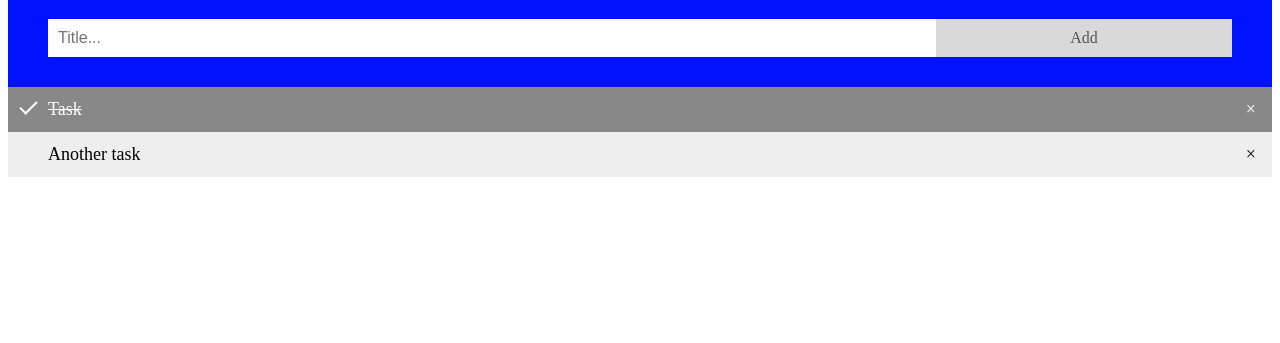
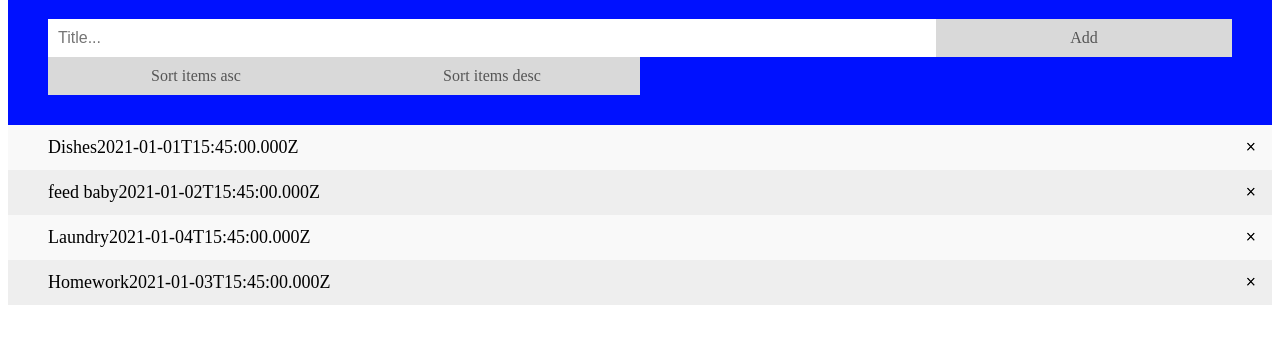
Before and after one commit to VladVynnyk/PR_5_ToDo, a plain HTML site: page index.html in a window 1280 px wide. Shown: the part 99-442 px from the top of the page. Drawn offline with Linux system fonts and the light colour scheme.

Commit message:
Added buttons for sorting array and created array for tasks. Also updated functions for adding elements.

```diff
--- a/index.html
+++ b/index.html
@@ -12,11 +12,11 @@
         <h1>My To Do List</h1>
         <input type="text" id="myInput" placeholder="Title...">
         <span onclick="newElement()" class="addBtn">Add</span>
+        <span class="sortBtn" onclick="sortElems()">Sort items asc</span>
+        <span class="sortBtn">Sort items desc</span>
       </div>
 
-      <ul id="myUL">
-        <li class="checked">Task</li>
-        <li>Another task</li>
+      <ul id="container">
       </ul>
       <script src="./script.js"></script>
 </body>
--- a/script.js
+++ b/script.js
@@ -1,3 +1,25 @@
+let tasks = [{"task":"Dishes", "isComplete":false, "dueDate":"2021-01-01T15:45:00.000Z"},{"task":"feed baby", "isComplete":true, "dueDate":"2021-01-02T15:45:00.000Z"},{"task":"Laundry", "isComplete":true, "dueDate":"2021-01-04T15:45:00.000Z"},{"task":"Homework", "isComplete":false, "dueDate":"2021-01-03T15:45:00.000Z"}]
+
+
+tasks.forEach((el)=>{
+  var li = document.createElement("li");
+  var inputValue = el.task;
+  let date = el.dueDate.toString()
+  date.slice(0, 4)
+  var t = document.createTextNode(inputValue);
+  var d = document.createTextNode(date)
+  li.appendChild(t);
+  li.appendChild(d);
+    document.getElementById("container").appendChild(li);
+  document.getElementById("myInput").value = "";
+
+  var span = document.createElement("SPAN");
+  var txt = document.createTextNode("\u00D7");
+  span.className = "close";
+  span.appendChild(txt);
+  li.appendChild(span);
+})
+
 // Create a "close" button and append it to each list item
 var myNodelist = document.getElementsByTagName("LI");
 var i;
@@ -31,12 +53,18 @@ list.addEventListener('click', function(ev) {
 function newElement() {
   var li = document.createElement("li");
   var inputValue = document.getElementById("myInput").value;
+  let today = new Date()
+  let elem = {'task': inputValue, "isComplete":false, "dueDate":today}
+  tasks.push(elem)
   var t = document.createTextNode(inputValue);
+  var d = document.createTextNode(today.toLocaleDateString("en-US"))
   li.appendChild(t);
+  li.appendChild(d);
+  console.log(tasks)
   if (inputValue === '') {
     alert("You must write something!");
   } else {
-    document.getElementById("myUL").appendChild(li);
+    document.getElementById("container").appendChild(li);
   }
   document.getElementById("myInput").value = "";
 
@@ -53,3 +81,16 @@ function newElement() {
     }
   }
 }
+
+function sortElems(){
+  let els = document.getElementsByClassName("elem")
+  Array.from(els).forEach((el) => {
+
+    if(el.classList.contains("checked")){
+      let clonedElem=el.cloneNode(true)
+      document.querySelector("container").appendChild(clonedElem)
+
+    }
+
+  })
+}
--- a/style.css
+++ b/style.css
@@ -108,7 +108,24 @@
     transition: 0.3s;
     border-radius: 0;
   }
-
   .addBtn:hover {
     background-color: #bbb;
   }
+
+  /* Style the "Add" button */
+  .sortBtn {
+    padding: 10px;
+    width: 25%;
+    background: #d9d9d9;
+    color: #555;
+    float: left;
+    text-align: center;
+    font-size: 16px;
+    cursor: pointer;
+    transition: 0.3s;
+    border-radius: 0;
+  }
+
+  .sortBtn:hover {
+    background-color: #bbb;
+  }
```
